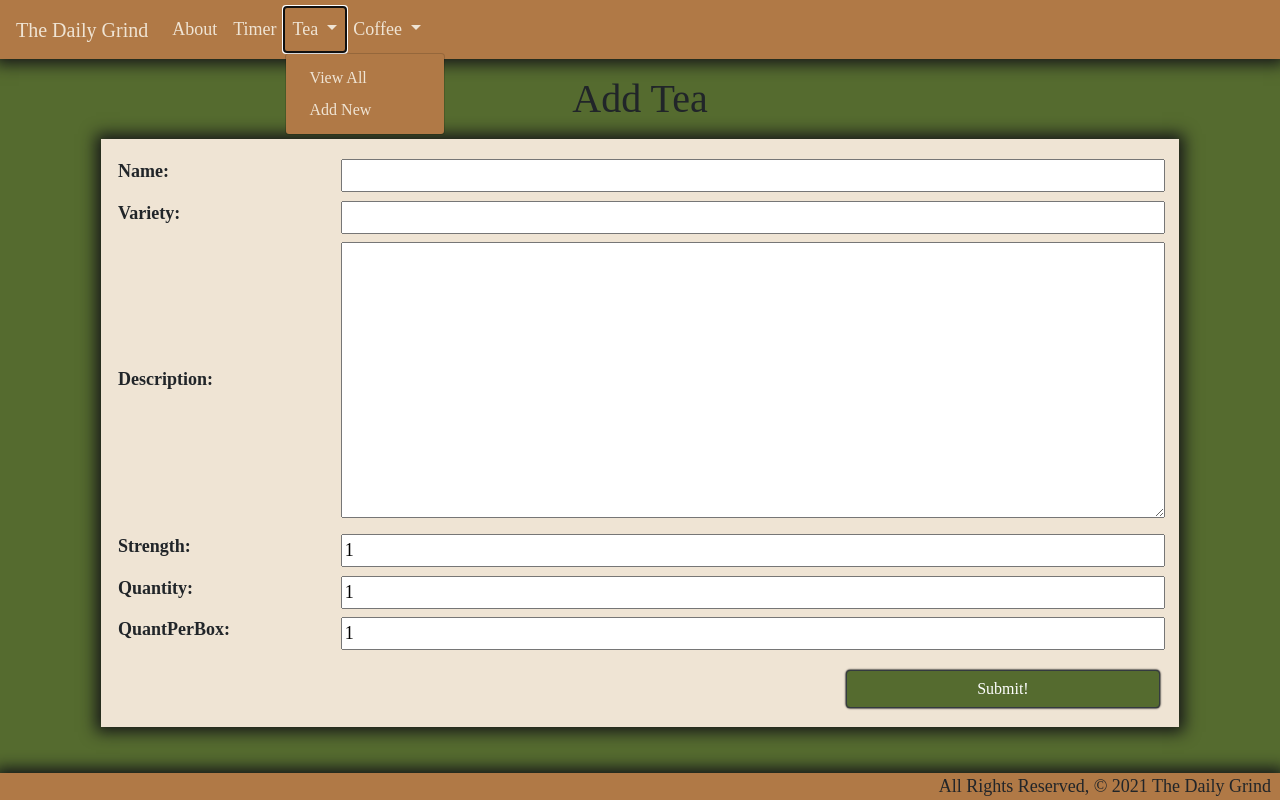
After one commit to tjpreston96/Daily_Grind, a Django app: page /teas/create/ in a window 1280 px wide, after a click on "Tea". The commit adds this page. Run offline with Django 3.2, Linux system fonts and the light colour scheme.

Commit message:
CSS & conditional rendering

```diff
--- a/main_app/models.py
+++ b/main_app/models.py
@@ -1,6 +1,7 @@
 from django.db import models
 from django.core.validators import MaxValueValidator, MinValueValidator
-
+from django.urls import reverse
+# from django import forms
 # Create your models here.
 class Tea(models.Model):
     name = models.CharField(max_length=100)
--- a/main_app/static/css/style.css
+++ b/main_app/static/css/style.css
@@ -16,12 +16,14 @@ footer.page-footer {
   padding-top: 0;
   text-align: right;
 }
-nav{
+
+nav {
   background-color: #b07946;
   box-shadow: 0 0 15px 5px #151618;
   margin-bottom: 1rem;
 }
-.dropdown-menu{
+
+.dropdown-menu {
   background-color: #b07946;
 }
 
@@ -29,6 +31,64 @@ nav a {
   color: #efe4d4 !important;
 }
 
-main a{
-    color:#151618 !important;
+main a {
+  color: #151618 !important;
 }
+
+h1{
+    text-align: center;
+}
+
+form {
+  display: flex;
+  flex-direction: column;
+  padding: 0.5rem;
+}
+
+textarea {
+  width: 100%;
+  margin: 0.2rem;
+}
+
+input {
+  width: 100%;
+  margin: 0.2rem;
+}
+
+.submit {
+  margin-top: 1rem;
+  width: 30%;
+  align-self: flex-end;
+  /* border: 1px solid #151618; */
+  box-shadow: 0 0 1.5px 0.5px #151618;
+}
+
+.cardStyle {
+  background-color: #efe4d4;
+  box-shadow: 0 0 15px 5px #151618;
+  margin: 1rem;
+  padding: 0.5rem;
+}
+
+.detailEdit {
+  background-color: #556b2f;
+  font-weight: 700;
+  margin-top: 1rem;
+  align-self: flex-end;
+  border: .5px solid #151618;
+  box-shadow: 0 0 1.5px 0.35px #151618;
+}
+
+.detailDelete {
+  background-color: rgb(175, 53, 33);
+  font-weight: 700;
+  margin-top: 1rem;
+  align-self: flex-end;
+  border: .5px solid #151618;
+  box-shadow: 0 0 1.5px 0.35px #151618;
+}
+
+@media only screen and (max-width: 450px) {
+  textarea {
+  }
+}
--- a/main_app/templates/base.html
+++ b/main_app/templates/base.html
@@ -24,7 +24,6 @@
     />
   </head>
   <body>
-    {% comment %} <header class="navbar-fixed"> {% endcomment %}
       <nav class="navbar navbar-expand-lg navbar-light sticky-top">
         <a class="navbar-brand" href="/">The Daily Grind</a>
         <button
@@ -41,7 +40,7 @@
         <div class="collapse navbar-collapse" id="navbarNavDropdown">
           <ul class="navbar-nav">
             <li class="nav-item">
-              <a class="nav-link" href="#">About</a>
+              <a class="nav-link" href="{% url 'about' %}">About</a>
             </li>
             <li class="nav-item">
               <a class="nav-link" href="#">Timer</a>
@@ -62,8 +61,8 @@
                 class="dropdown-menu"
                 aria-labelledby="navbarDropdownMenuLink"
               >
-                <a class="dropdown-item" href="/teas">View All</a>
-                <a class="dropdown-item" href="#">Add New</a>
+                <a class="dropdown-item" href="{% url 'teas_index' %}">View All</a>
+                <a class="dropdown-item" href="{% url 'teas_create' %}">Add New</a>
             </li>
             <li class="nav-item dropdown">
               <a
@@ -87,7 +86,6 @@
           </ul>
         </div>
       </nav>
-    {% comment %} </header> {% endcomment %}
     <main class="container">{% block content %} {% endblock %}</main>
     <footer class="page-footer" style="background-color: #b07946; box-shadow: 0 0 15px 5px #151618;">
       <div class="right">
--- /dev/null
+++ b/main_app/templates/main_app/tea_form.html
@@ -0,0 +1,28 @@
+{% extends 'base.html' %}
+{% block content %}
+<h1 style="text-align: center">Add Tea</h1>
+<div
+  style="
+    display: flex;
+    flex-direction: column;
+    background-color: #efe4d4;
+    box-shadow: 0 0 15px 5px #151618;
+    margin: 1rem;
+    padding: 0.5rem;
+    justify-content: center;
+  "
+>
+  <form action="" method="post">
+    {% csrf_token %}
+    <table>
+      {{ form.as_table }}
+    </table>
+    <input
+      type="submit"
+      value="Submit!"
+      class="btn btn-dark submit"
+      style="background-color: #556b2f"
+    />
+  </form>
+</div>
+{% endblock %}
--- a/main_app/urls.py
+++ b/main_app/urls.py
@@ -1,9 +1,14 @@
 from django.urls import path
 from . import views
+
+# from teas.views import TeaList
 
 urlpatterns = [
     path("", views.home, name="home"),
     path("about/", views.about, name="about"),
-    path("teas/", views.teas_index, name="index"),
+    path("teas/", views.teas_index, name="teas_index"),
     path("teas/<int:tea_id>/", views.teas_detail, name="detail"),
+    path("teas/create/", views.TeaCreate.as_view(), name="teas_create"),
+    path("teas/<int:pk>/update/", views.TeaUpdate.as_view(), name="teas_update"),
+    path("teas/<int:pk>/delete/", views.TeaDelete.as_view(), name="teas_delete"),
 ]
--- a/main_app/views.py
+++ b/main_app/views.py
@@ -1,4 +1,5 @@
 from django.shortcuts import render
+from django.views.generic.edit import CreateView, UpdateView, DeleteView
 from .models import Tea
 
 # Create your views here.
@@ -14,6 +15,22 @@ def teas_index(request):
     teas = Tea.objects.all()
     return render(request, "teas/index.html", {"teas": teas})
 
+
 def teas_detail(request, tea_id):
-  tea = Tea.objects.get(id=tea_id)
-  return render(request, 'teas/detail.html', { 'tea': tea })
+    tea = Tea.objects.get(id=tea_id)
+    return render(request, "teas/detail.html", {"tea": tea})
+
+
+class TeaCreate(CreateView):
+    model = Tea
+    fields = "__all__"
+
+
+class TeaUpdate(UpdateView):
+    model = Tea
+    fields = "__all__"
+
+
+class TeaDelete(DeleteView):
+    model = Tea
+    success_url = "/Teas/"
```
Also changed, not shown: main_app/templates/teas/detail.html (added, +30 -0 lines), main_app/templates/teas/index.html (+7 -16 lines). Lines whose indentation alone changed are shown as unchanged.
